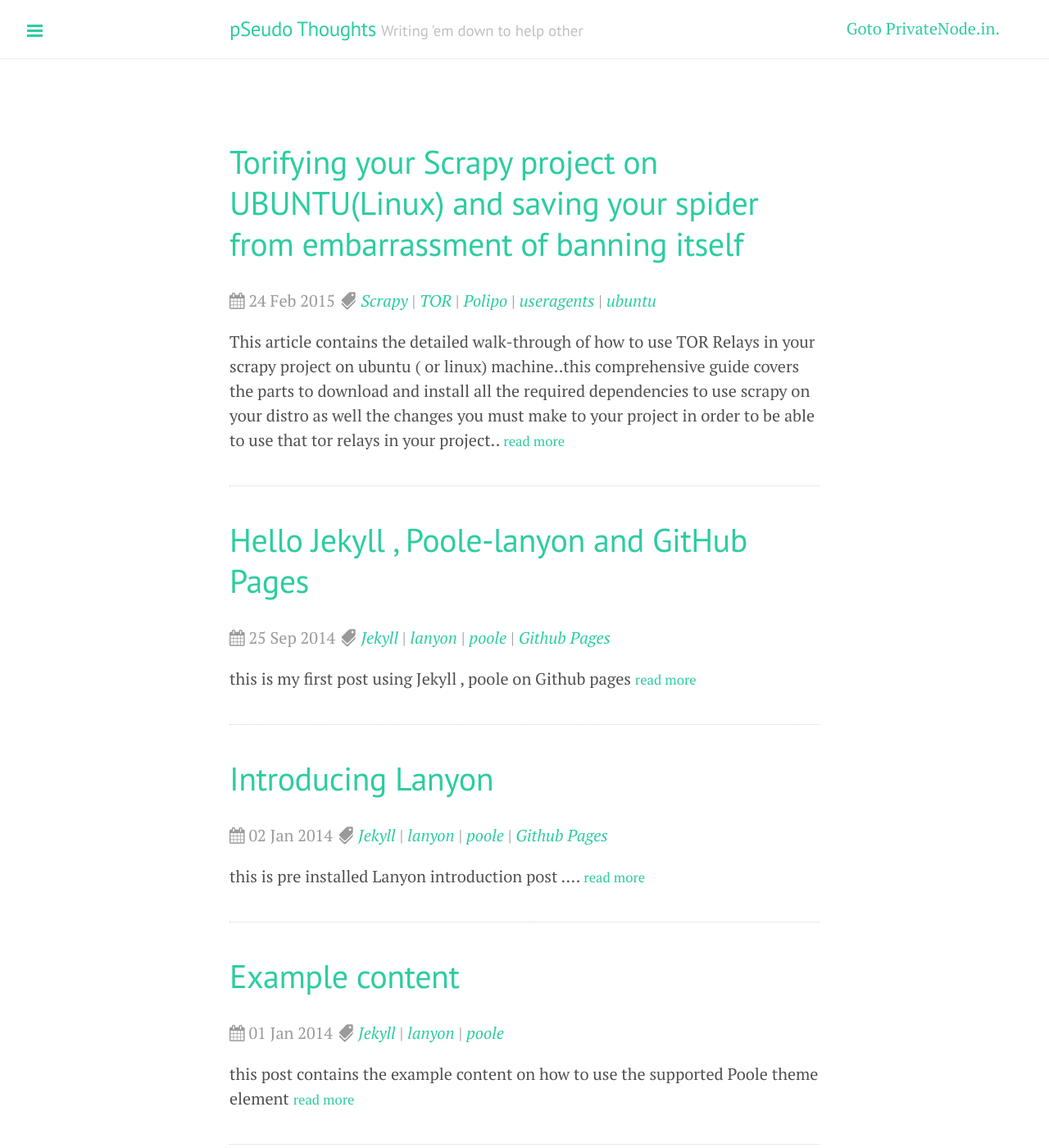
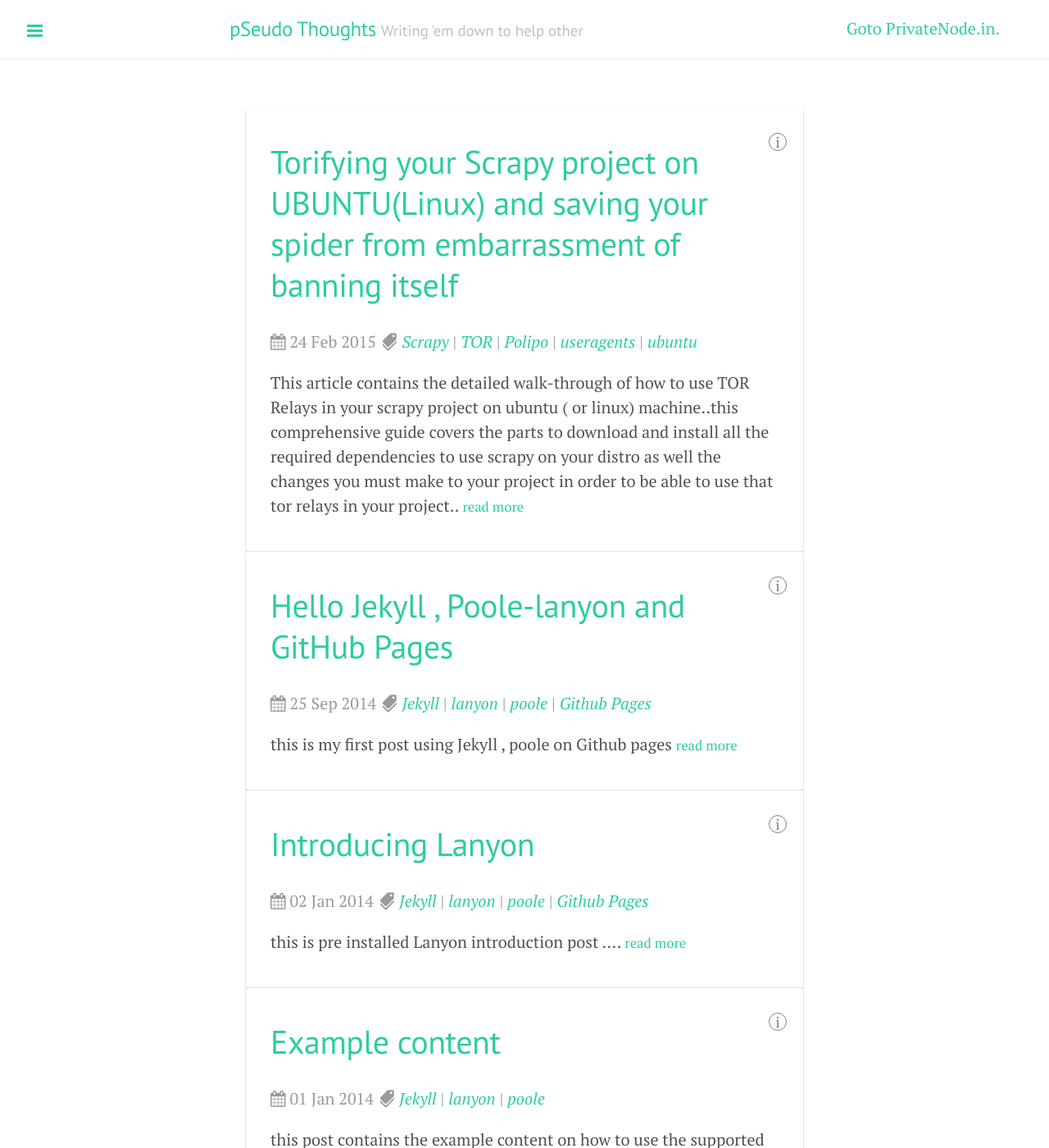
Before and after one commit to DharmeshPandav/dharmeshpandav.github.io, a Jekyll site: the page built from index.html, in a window 1280 px wide and 1400 px high. Shown: the whole window at 82% size. Built offline with Jekyll 4.4.1, drawn with Linux system fonts in a browser that asks for light colours; nearby versions of some CDN libraries; Markdown is read by kramdown in place of the engine named in the settings; the list of posts is cut into pages by our own code.

```diff
--- a/index.html
+++ b/index.html
@@ -4,7 +4,7 @@ title: Home
 ---
 <div class="posts">
   {% for post in paginator.posts %}
-  <div class="post post-bottom-padding">
+  <div class="post post-bottom-padding card">
     <h1 class="post-title">
       <a href="{{ post.url }}">
         {{ post.title }}
--- a/public/css/custom.css
+++ b/public/css/custom.css
@@ -102,6 +102,52 @@ a.tag-list{
     padding-bottom: 2rem !important;
     padding-top: 2rem !important;
     border-bottom: 1px dotted lightgray;
+}
+
+
+.card {
+    padding:1.5rem;
+    box-shadow:0 1px 2px #aaa;
+    background:white;
+    margin:0 1rem 1rem;
+    border-radius:3px;
+    user-select:none;
+    animation:fly-in-from-left .5s 1s ease both;
+    transform-origin:top left;
+}
+.card:nth-child(even){
+    animation-name:fly-in-from-right;
+    animation-delay:1.1s;
+    transform-origin:top right;
+}
+
+@keyframes fly-in-from-left {
+    from {
+        transform:translateY(15rem) rotate(15deg);
+        opacity:0;
+    }
+}
+
+@keyframes fly-in-from-right {
+    from {
+        transform:translateY(15rem) rotate(-15deg);
+        opacity:0;
+    }
+}
+
+.card:after {
+    position:absolute;
+    font-size:.9rem;
+    top:1.5rem;
+    right:1rem;
+    content:"i";
+    border:thin solid gray;
+    color:gray;
+    width:1rem;
+    line-height:1rem;
+    text-align:center;
+    border-radius:50%;
+    pointer-events:none;
 }
 
 #toTop {
```
